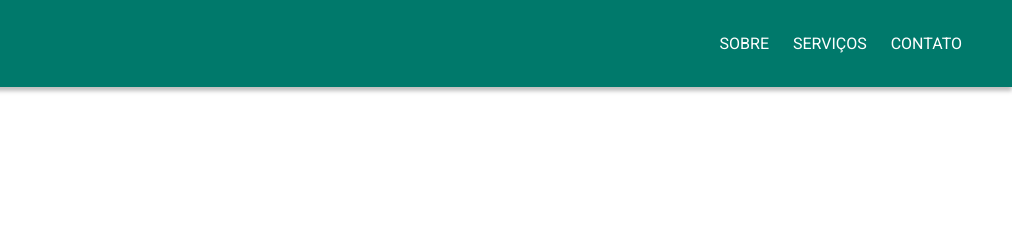
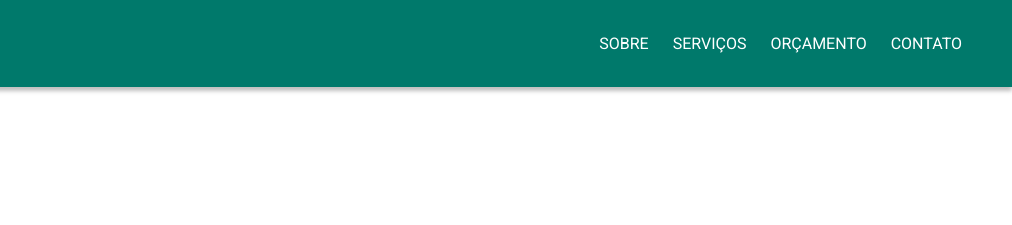
Before and after one commit to kaiquesouzagb/GrowUp-DH, a plain HTML site: page contato.html in a window 1280 px wide. Shown: the top 225 px of the page, 268-1280 px from the left. Drawn offline with Linux system fonts and the light colour scheme.

Commit message:
Adição de Orçamento na barra de navegação

```diff
--- a/contato.html
+++ b/contato.html
@@ -21,6 +21,7 @@
                 <ul>
                     <li><a href="sobre.html">Sobre</a></li>
                     <li><a href="servicos.html">Serviços</a></li>
+                    <li><a href="orcamento.html">Orçamento</a></li>
                     <li><a href="contato.html">Contato</a></li>
                 </ul>
             </nav>
```
Also changed, not shown: index.html (+1 -0 lines), orcamento.html (+1 -0 lines), servicos.html (+1 -0 lines), sobre.html (+1 -0 lines), 1 other file.
